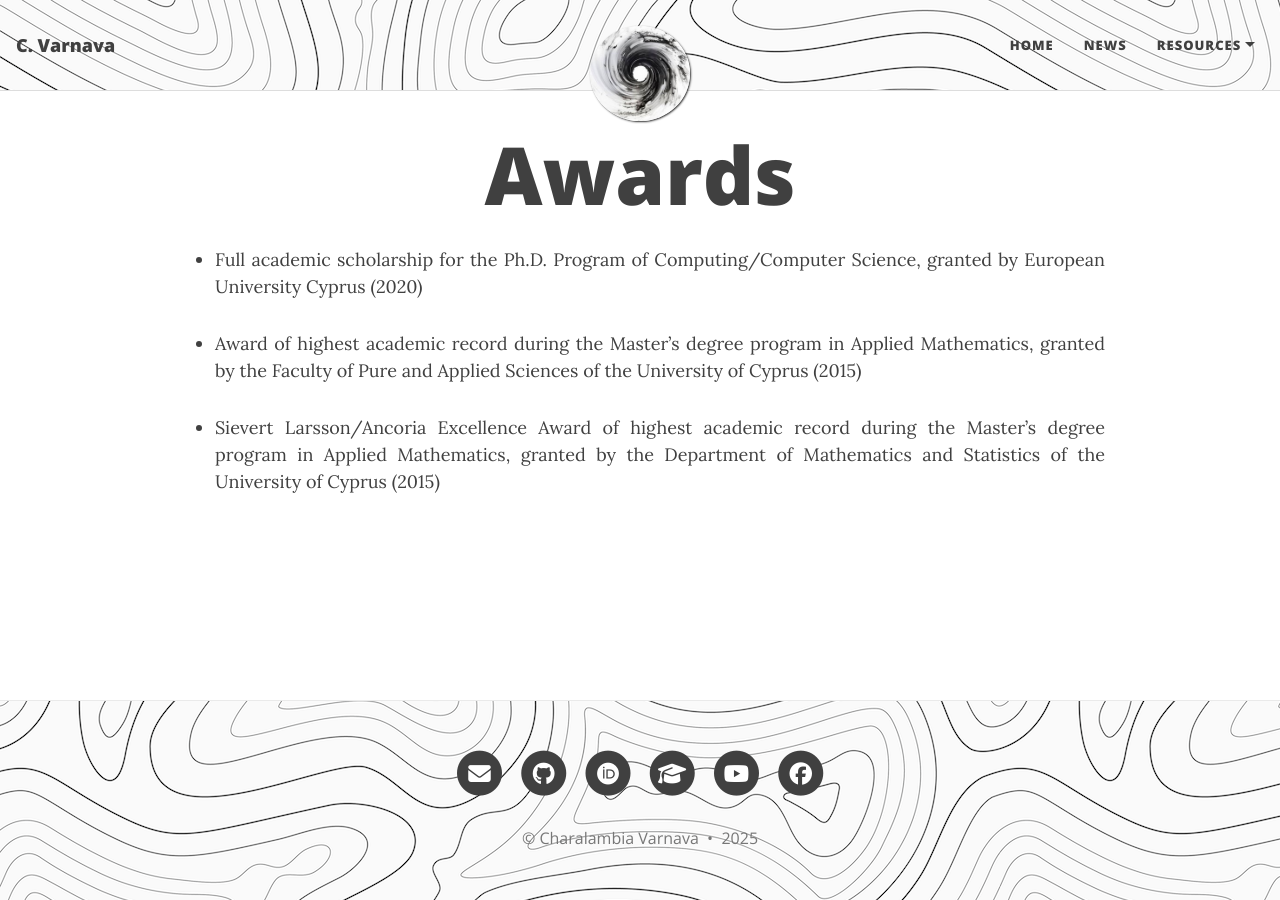
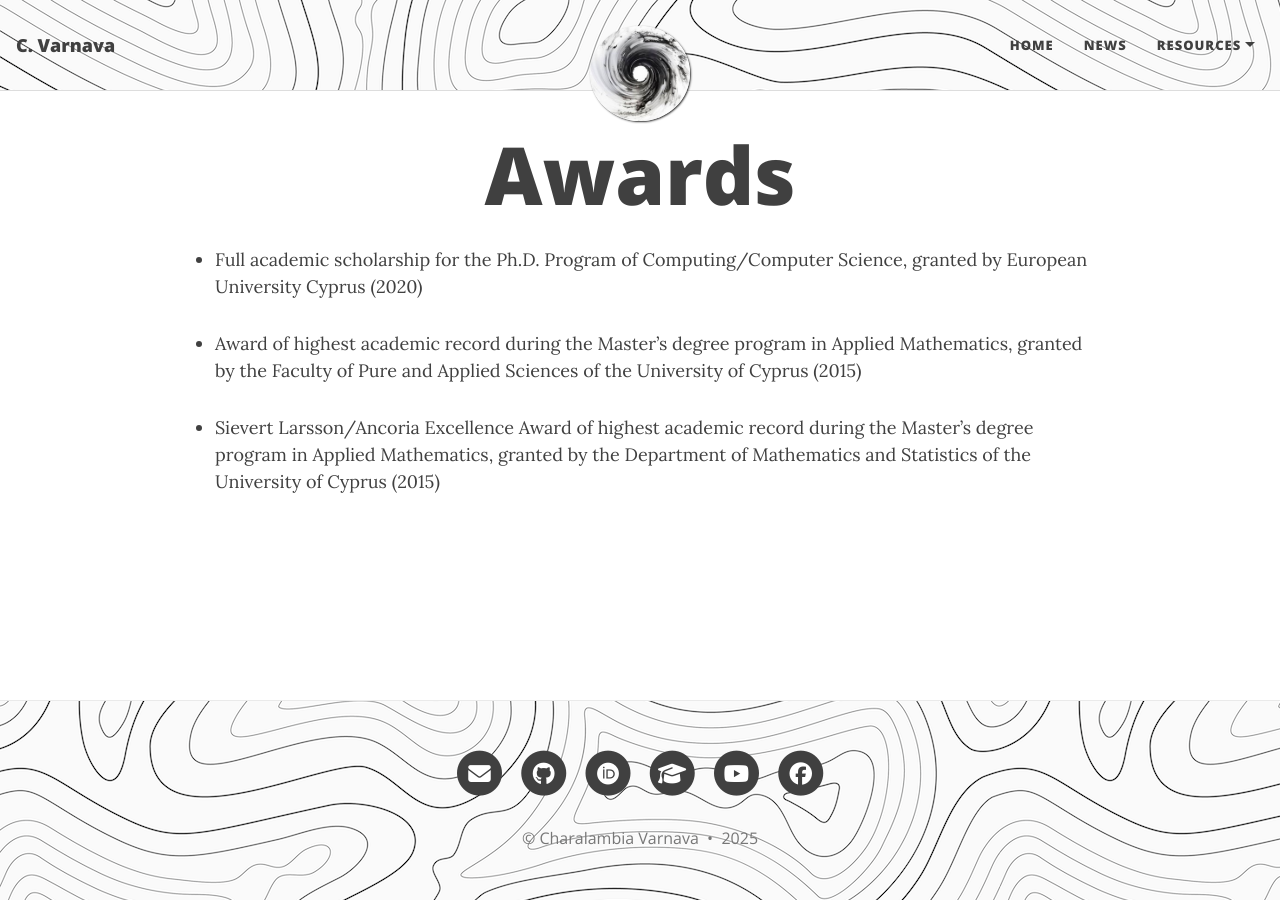
Before and after one commit to ch-var/ch-var.github.io, a Jekyll site: the page built from awards.html, in a window 1280 px wide. Built offline with Jekyll 4.4.1, drawn with Linux system fonts in a browser that asks for light colours.

Commit message:
Update awards.html

```diff
--- a/awards.html
+++ b/awards.html
@@ -5,18 +5,10 @@
 <style>
   /* Reduce margins of paragraphs on desktop screens */
   @media (min-width: 768px) {
-    p {
+    p, ul {
       margin-left: -100px;  /* Reduce the left margin for paragraphs */
       margin-right: -100px; /* Reduce the right margin for paragraphs */
     }
-  }
-
-    ul {
-      margin-left: -100px;
-      margin-right: -100px;
-  }
-  li {
-      text-align: justify;
   }
 
   /* Keep default margins on mobile screens */
@@ -29,9 +21,9 @@
 </style>
 
 <ul>
-<li>Full academic scholarship for the Ph.D. Program of Computing/Computer Science, granted by European University Cyprus (2020)</li>
+<li text-align: justify;>Full academic scholarship for the Ph.D. Program of Computing/Computer Science, granted by European University Cyprus (2020)</li>
 <p></p>
-<li>Award of highest academic record during the Master’s degree program in Applied Mathematics, granted by the Faculty of Pure and Applied Sciences of the University of Cyprus (2015)</li>
+<li text-align: justify;>Award of highest academic record during the Master’s degree program in Applied Mathematics, granted by the Faculty of Pure and Applied Sciences of the University of Cyprus (2015)</li>
 <p></p>
-<li>Sievert Larsson/Ancoria Excellence Award of highest academic record during the Master’s degree program in Applied Mathematics, granted by the Department of Mathematics and Statistics of the University of Cyprus (2015)</li>
+<li text-align: justify;>Sievert Larsson/Ancoria Excellence Award of highest academic record during the Master’s degree program in Applied Mathematics, granted by the Department of Mathematics and Statistics of the University of Cyprus (2015)</li>
 </ul>
```
